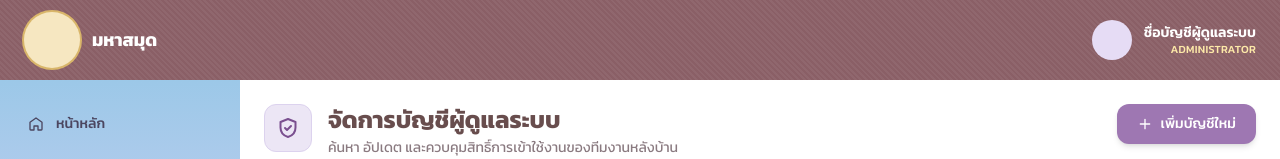
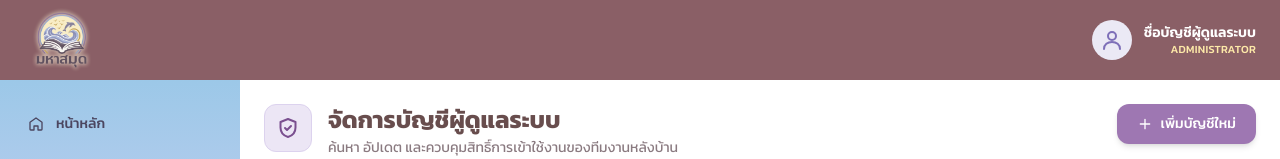
Before and after one commit to Yourhomenow/ITDS242_BookShop, a React (Vite) app in the folder frontend-test/: page / in a window 1280 px wide. Shown: the top 159 px of the page. Built offline with nearby package versions, Linux system fonts and the light colour scheme; no server answers.

Commit message:
fix: admin topbar logo and color

```diff
--- a/frontend-test/src/shared/components/TopBar.jsx
+++ b/frontend-test/src/shared/components/TopBar.jsx
@@ -1,17 +1,12 @@
+import logo from "../../assets/logo.png";
 
 export function TopBar() {
   return (
-    <header className="flex h-20 items-center justify-between bg-[#8a5f66] bg-[repeating-linear-gradient(45deg,rgba(255,255,255,.05)_0_2px,transparent_2px_4px)] px-6">
-      {/* Replace this placeholder with: <img src="/logo.png" alt="มหาสมุด" className="h-14" /> */}
-      <a href="#" className="flex items-center gap-3 text-white">
-        <span className="grid size-14 place-items-center rounded-full bg-[#f6e7c1] text-[#8a5f66] ring-2 ring-[#d9b66a]">
-          {/* <Icon name="book" className="size-7" /> */}
-        </span>
-        <span className="hidden text-lg font-bold sm:block">มหาสมุด</span>
-      </a>
+    <header className="flex h-20 items-center justify-between bg-[#8a5f66] px-6">
+      <img src={logo} alt="มหาสมุด" className="h-18 object-contain" />
       <div className="flex items-center gap-3">
-        <span className="grid size-10 place-items-center rounded-full bg-[#e6dcf5] text-[#9a5fa8]">
-          {/* <Icon name="user" className="size-5" /> */}
+        <span className="grid size-10 place-items-center rounded-full bg-[#EBE9F5] text-[#7E6FB8]">
+          <svg className="size-6"><use href="#i-user" /></svg>
         </span>
         <div className="text-right leading-tight text-white">
           <p className="text-sm font-semibold">ชื่อบัญชีผู้ดูแลระบบ</p>
```
